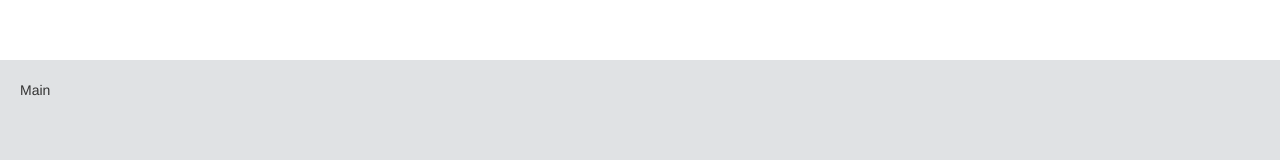
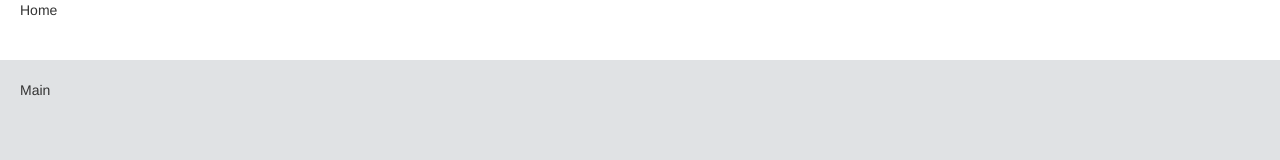
Before and after one commit to Kaguya-1210/REHome, a Vue app in the folder REHomeWeb/: page / in a window 1280 px wide. Shown: the top 160 px of the page. Built offline with nearby package versions, Linux system fonts and the light colour scheme.

Commit message:
feat(路由): 重构路由结构并添加主页和管理页
- 将原REHomeAdmin.vue拆分为Home.vue和REHomeAdmin.vue
- 新增/admin路由路径指向管理页面
- 保留/路径指向新的主页

```diff
--- a/REHomeWeb/src/router/index.js
+++ b/REHomeWeb/src/router/index.js
@@ -4,7 +4,12 @@ const routes = [
   {
     path: '/',
     name: 'home',
-    component: () => import('@/views/REHomeAdmin.vue'),
+    component: () => import('@/views/Home/Home.vue'),
+  },
+  {
+    path: '/admin',
+    name: 'admin',
+    component: () => import('@/views/Admin/REHomeAdmin.vue'),
   }
 ]
 
--- a/REHomeWeb/src/views/REHomeAdmin.vue
+++ b/REHomeWeb/src/views/Admin/REHomeAdmin.vue
@@ -4,7 +4,7 @@
   <div class="common-layout">
     <el-container>
       <el-header style="background-color: white;">
-
+        Admin
       </el-header>
 
       <el-main style="background-color: rgb(224, 226, 228);display: flex; height: 100vh;">Main</el-main>
--- /dev/null
+++ b/REHomeWeb/src/views/Home/Home.vue
@@ -0,0 +1,18 @@
+<script setup></script>
+
+<template>
+  <div class="common-layout">
+    <el-container>
+      <el-header style="background-color: white;">
+        Home
+      </el-header>
+
+      <el-main style="background-color: rgb(224, 226, 228);display: flex; height: 100vh;">Main</el-main>
+
+
+
+    </el-container>
+  </div>
+</template>
+
+<style scoped></style>
```
